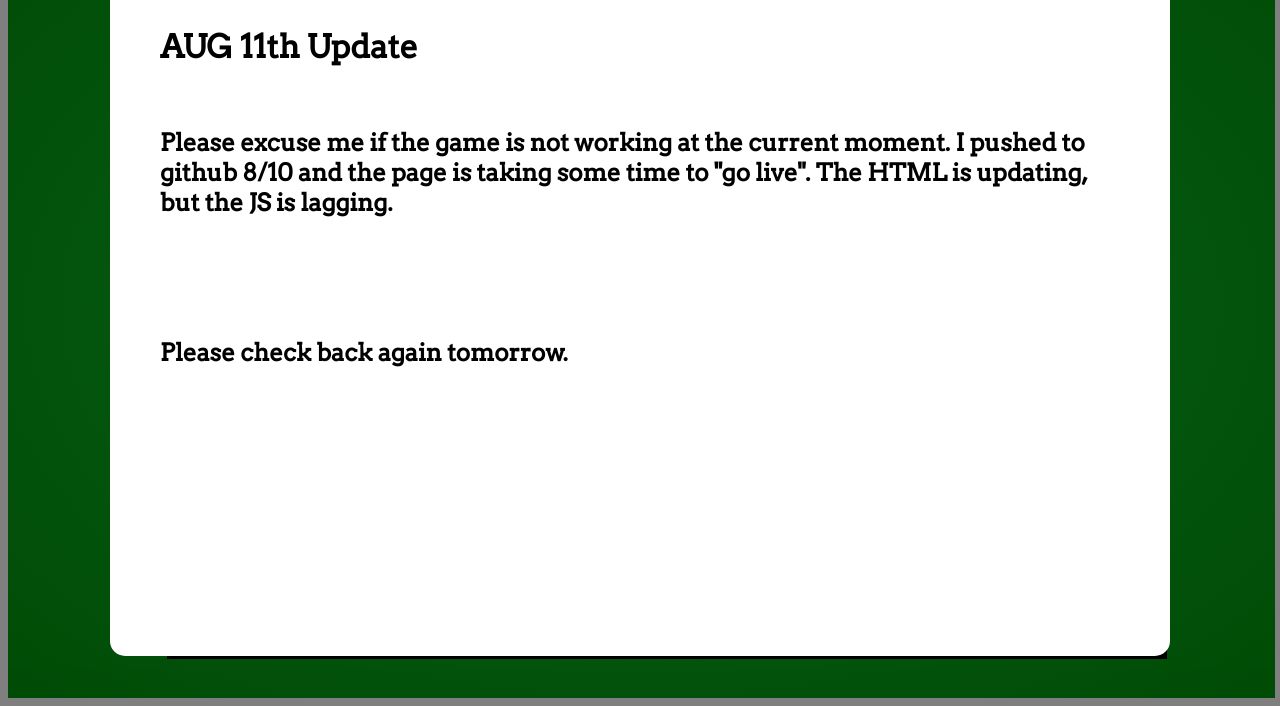
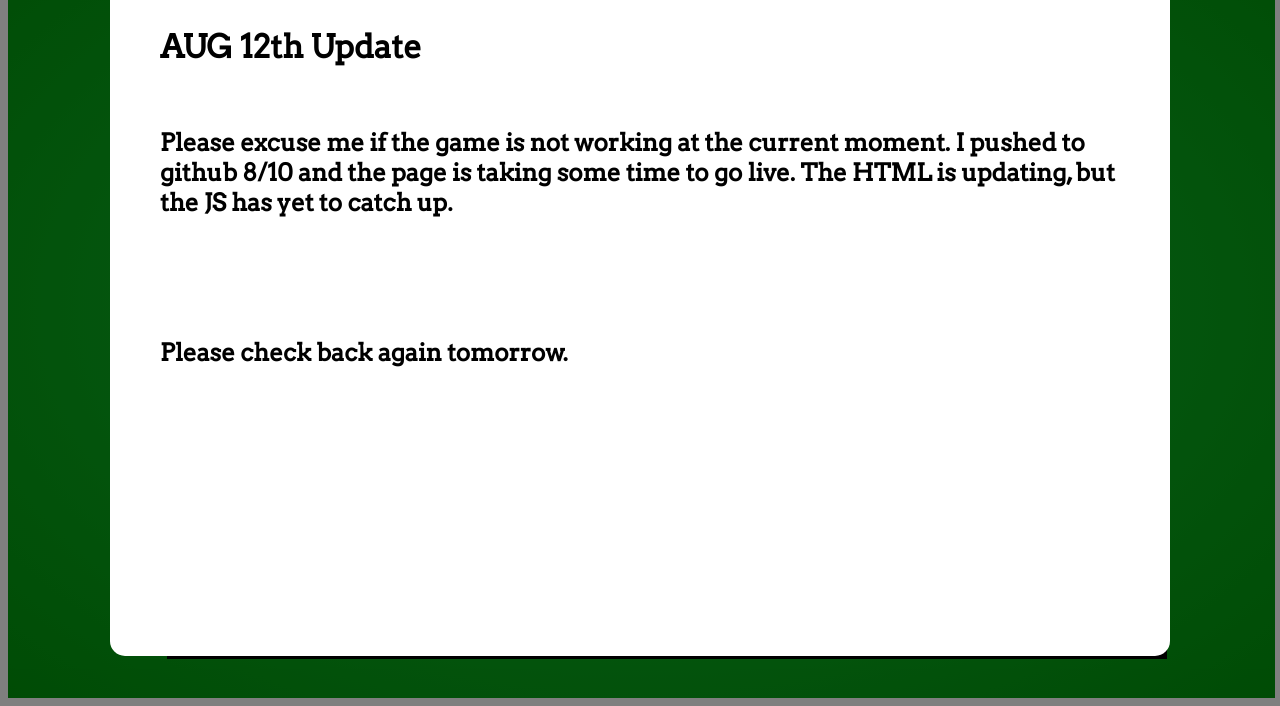
Before and after one commit to Steelydanrules/briscola-500, a website: page index.html in a window 1280 px wide. Shown: the part 94-800 px from the top of the page. Drawn offline with Linux system fonts and the light colour scheme.

```diff
--- a/index.html
+++ b/index.html
@@ -88,11 +88,11 @@
 
     <div class="not-working-modal">
       <div class="not-working-modal-content">
-        <h1>AUG 11th Update</h1>
+        <h1>AUG 12th Update</h1>
         <br>
         <h2>Please excuse me if the game is not working at the current moment.
-          I pushed to github 8/10 and the page is taking some time to "go live".
-          The HTML is updating, but the JS is lagging.
+          I pushed to github 8/10 and the page is taking some time to go live.
+          The HTML is updating, but the JS has yet to catch up.
           <br>
           <br>
           <br>
```
